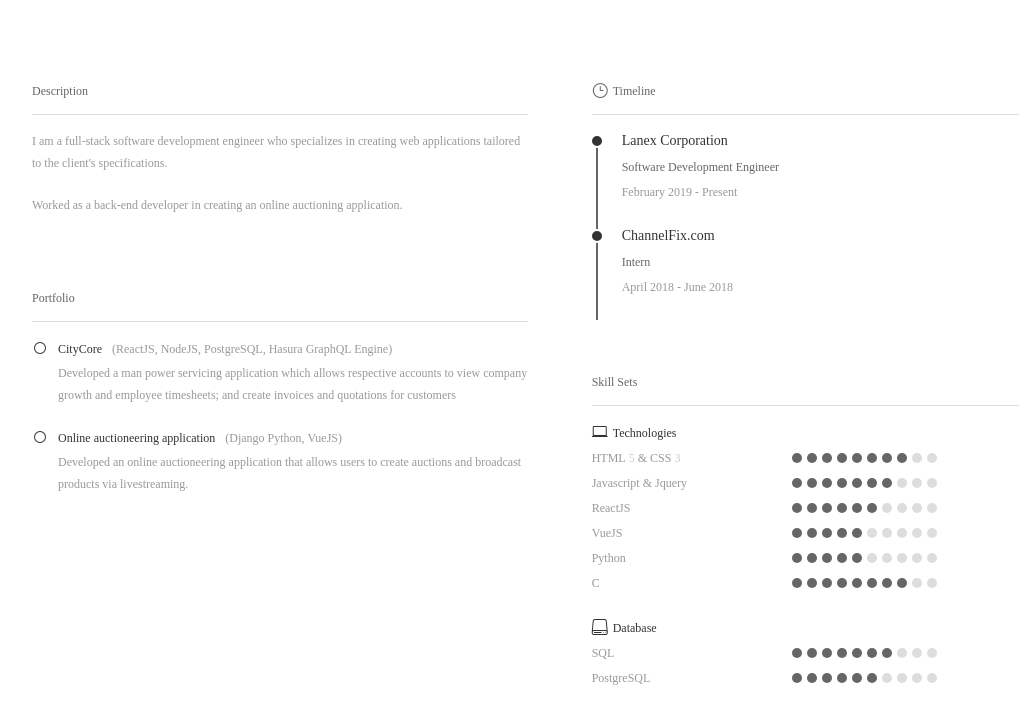
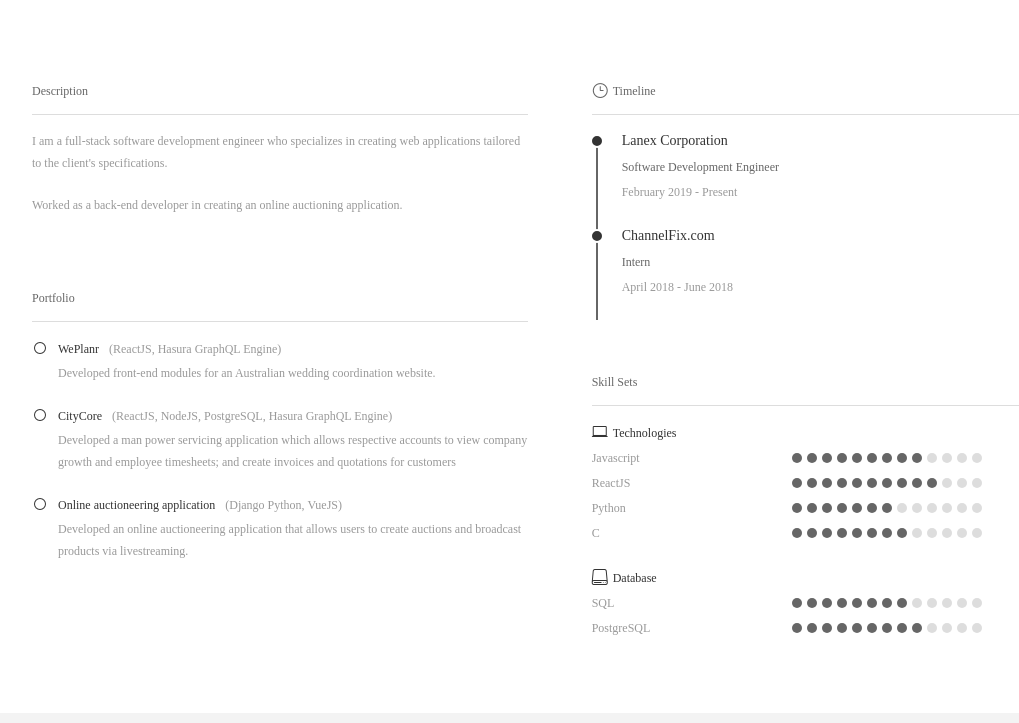
Before and after one commit to lanex-zairiel/lanex-zairiel.github.io, a plain HTML site: page index.html in a window 1280 px wide. Shown: the part 227-950 px from the top of the page, without its empty margins (80-1099 px from the left). Drawn offline with Linux system fonts and the light colour scheme.

Commit message:
UPDATE: add weplanr and fix bullet count

```diff
--- a/css/style.css
+++ b/css/style.css
@@ -81,7 +81,7 @@ i { font-size: 16px; }
 .content { width: 88%; padding: 6%; margin: 0; }
 .header { padding: 0 0 3%; }
 .avatar { width: 152px; height: 152px; position: relative; }
-.avatar .avatar_pic { width: 150px; height: 150px; display: block; background: url(../images/zai.jpg) no-repeat center center; background-size: 145px 180px;  border: 1px #ccc solid; overflow: hidden; }
+.avatar .avatar_pic { width: 150px; height: 150px; display: block; background: url(../images/zai.jpg) no-repeat center center; background-size: 145px 180px;  border: 1px #ccc solid; overflow: hidden; font-family: "Comic Sans MS", cursive, sans-serif  }
 .avatar:hover .avatar_pic { animation:myloading 1s linear infinite; -moz-animation:myloading 1s linear infinite; -webkit-animation:myloading 1s linear infinite; -o-animation:myloading 1s linear infinite; }
 .avatar .avatar_pic em { width: 130px; height: 130px; line-height: 130px; text-align: center; position: absolute; left: 1px; top: 1px; background-color: rgba(255,255,255,0.95); color: #999; font-size: 22px; filter:alpha(opacity=0); -moz-opacity:0; opacity:0; border: 10px #fff solid; }
 .avatar:hover .avatar_pic em { filter:alpha(opacity=100); -moz-opacity:1; opacity:1; }
--- a/index.html
+++ b/index.html
@@ -39,7 +39,7 @@
                 <!--header-->
                 <div class="header clearfix">
                     <div class="avatar">
-                        <a href="javascript:;" class="avatar_pic circle"><em class="circle doing">详细</em></a>
+                        <a href="javascript:;" class="avatar_pic circle"><em class="circle doing">Zai</em></a>
                     </div>
                     <div class="base">
                         <p class="desc">Hello my name is</p>
@@ -64,6 +64,12 @@
 
                         <h5>Portfolio</h5>
                         <ul>
+                            <li class="clearfix">
+                                <div class="con">
+                                    <h3><i aria-hidden="true" data-icon="&#x5b;"></i>WePlanr<em>(ReactJS, Hasura GraphQL Engine)</em></h3>
+                                    <p>Developed front-end modules for an Australian wedding coordination website.</p>
+                                </div>
+                            </li>
                             <li class="clearfix">
                                 <div class="con">
                                     <h3><i aria-hidden="true" data-icon="&#x5b;"></i>CityCore<em>(ReactJS, NodeJS, PostgreSQL, Hasura GraphQL Engine)</em></h3>
@@ -112,7 +118,7 @@
                             <dd></dd>
                         </dl>
                         <dl class="clearfix">
-                            <dt>HTML<em>5</em> & CSS<em>3</em></dt>
+                            <dt>Javascript</dt>
                             <dd>
                                 <b></b>
                                 <b></b>
@@ -122,20 +128,8 @@
                                 <b></b>
                                 <b></b>
                                 <b></b>
+                                <b></b>
                                 <em></em>
-                                <em></em>
-                            </dd>
-                        </dl>
-                        <dl class="clearfix">
-                            <dt>Javascript & Jquery</dt>
-                            <dd>
-                                <b></b>
-                                <b></b>
-                                <b></b>
-                                <b></b>
-                                <b></b>
-                                <b></b>
-                                <b></b>
                                 <em></em>
                                 <em></em>
                                 <em></em>
@@ -150,22 +144,10 @@
                                 <b></b>
                                 <b></b>
                                 <b></b>
-                                <em></em>
-                                <em></em>
-                                <em></em>
-                                <em></em>
-                            </dd>
-                        </dl>
-                        <dl class="clearfix">
-                            <dt>VueJS</dt>
-                            <dd>
                                 <b></b>
                                 <b></b>
                                 <b></b>
                                 <b></b>
-                                <b></b>
-                                <em></em>
-                                <em></em>
                                 <em></em>
                                 <em></em>
                                 <em></em>
@@ -179,6 +161,9 @@
                                 <b></b>
                                 <b></b>
                                 <b></b>
+                                <b></b>
+                                <b></b>
+                                <em></em>
                                 <em></em>
                                 <em></em>
                                 <em></em>
@@ -199,6 +184,9 @@
                                 <b></b>
                                 <em></em>
                                 <em></em>
+                                <em></em>
+                                <em></em>
+                                <em></em>
                             </dd>
                         </dl>
                         <dl class="clearfix mt20">
@@ -215,6 +203,9 @@
                                 <b></b>
                                 <b></b>
                                 <b></b>
+                                <b></b>
+                                <em></em>
+                                <em></em>
                                 <em></em>
                                 <em></em>
                                 <em></em>
@@ -223,6 +214,9 @@
                         <dl class="clearfix">
                             <dt>PostgreSQL</dt>
                             <dd>
+                                <b></b>
+                                <b></b>
+                                <b></b>
                                 <b></b>
                                 <b></b>
                                 <b></b>
```
